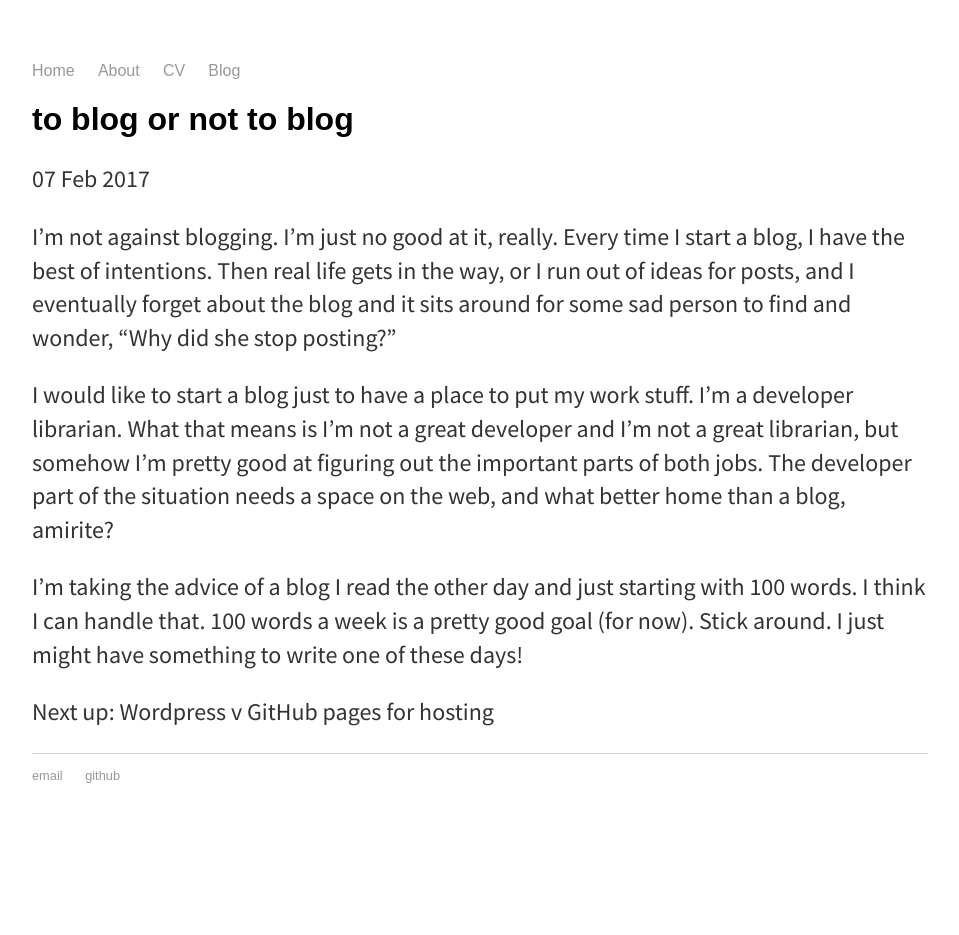
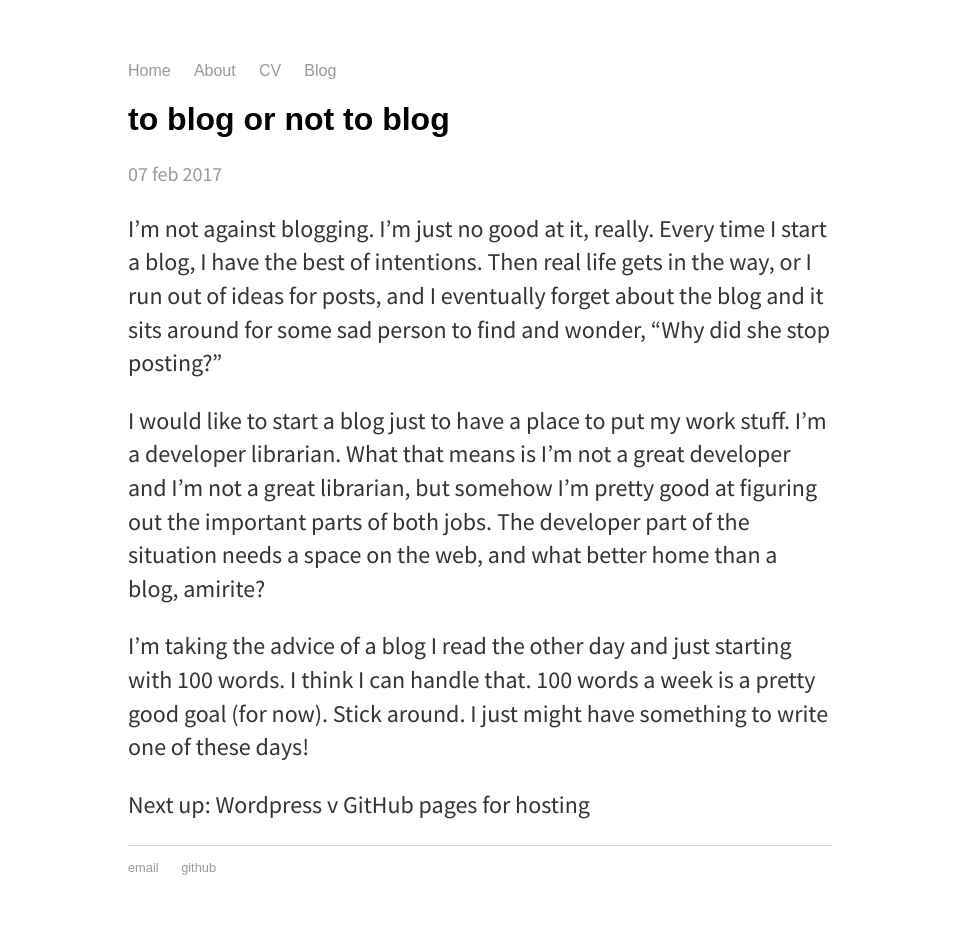
Before and after one commit to carylwyatt/carylwyatt.github.io, a Jekyll site: the page built from _posts/2017-02-07-blog-or-not.md, in a window 1280 px wide. Shown: the whole page, without its empty margins (160-1119 px from the left). Built offline with Jekyll 4.4.1, drawn with Linux system fonts in a browser that asks for light colours; some web fonts are replaced; before the commit the page ends 900 px from its top, so only the background shows below that.

Commit message:
Update style.css

```diff
--- a/css/style.css
+++ b/css/style.css
@@ -2,7 +2,7 @@
 
 body {
     margin: 60px auto;
-    width: 70%;
+    width: 55%;
     font-family:'Source Sans Pro', 'Arial', sans-serif;
 }
 nav ul, footer ul {
@@ -46,3 +46,9 @@ ul.posts {
 ul.posts li {
     list-style: none;
 }
+
+.meta {
+    font-size: 1.25em;
+    color: #999;
+    text-transform: lowercase;
+}
```
